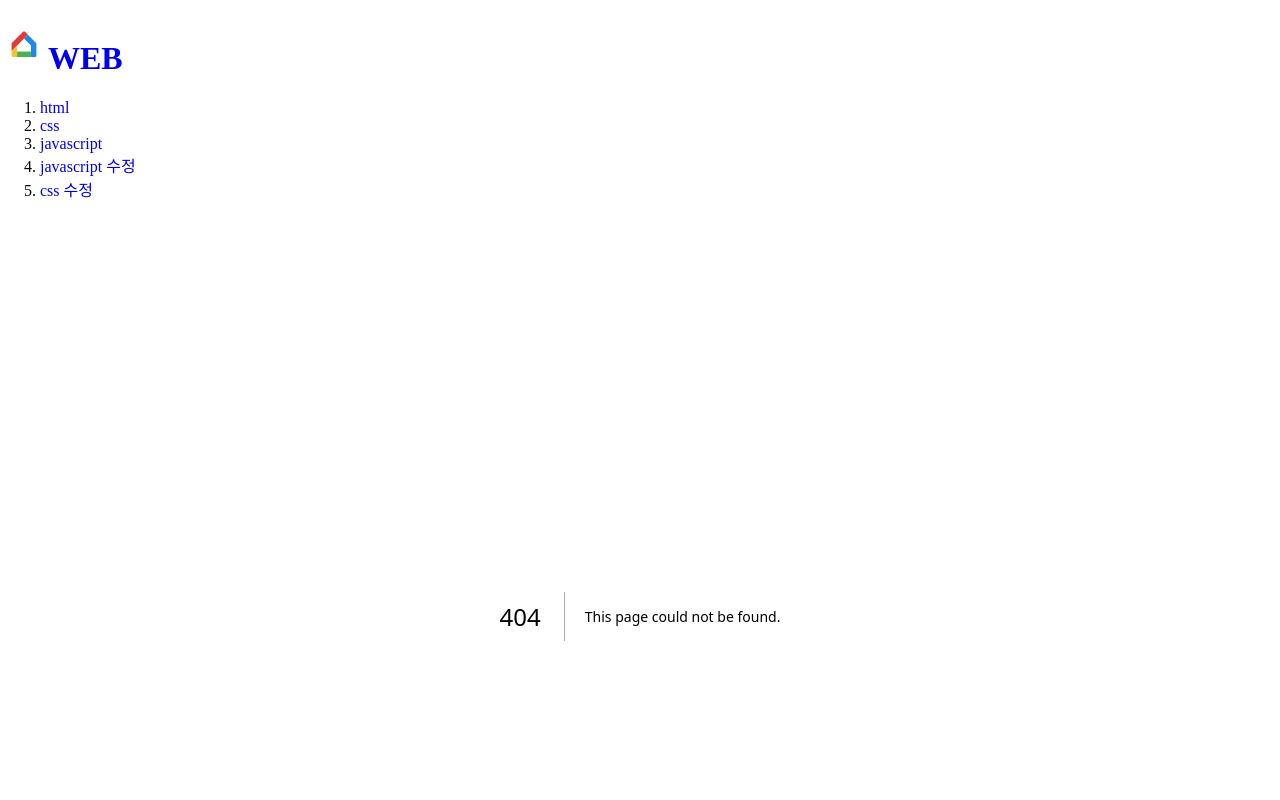
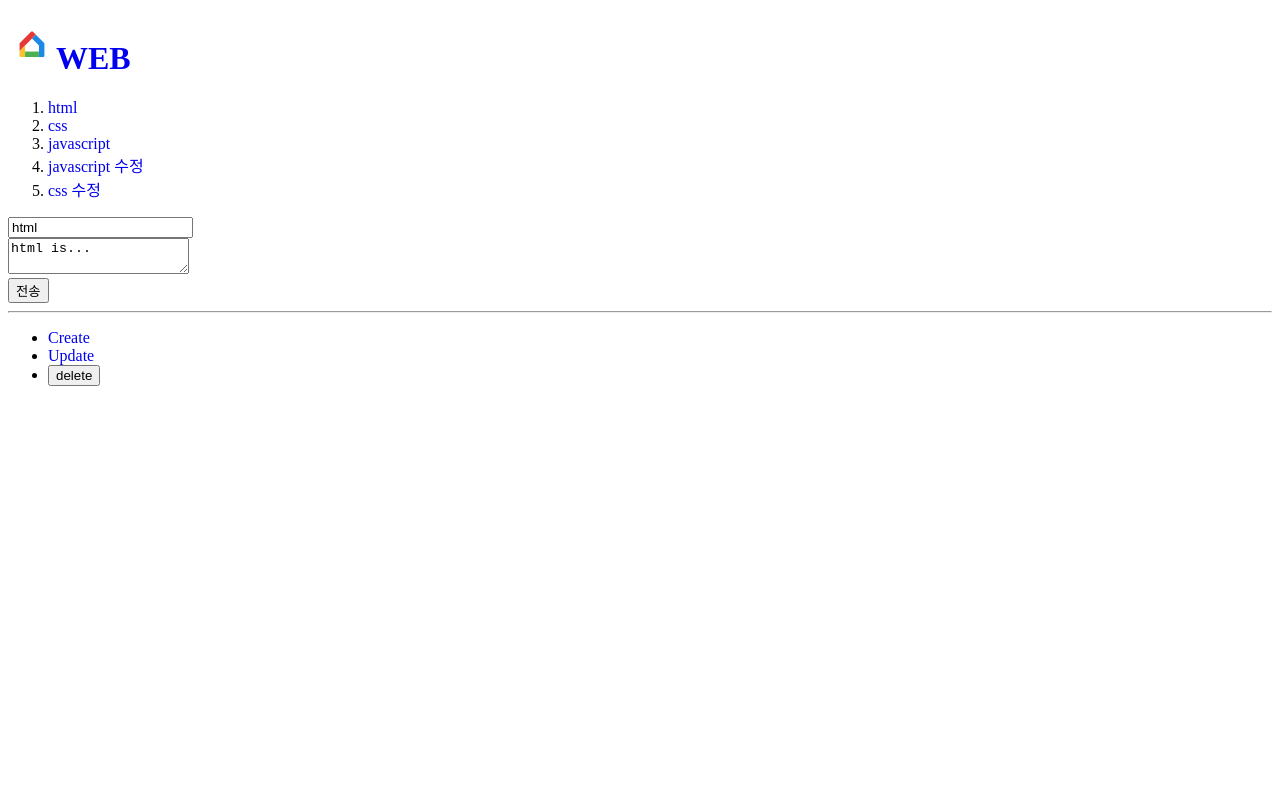
Before and after one commit to chaerimjo-web/nextjs_app_ex, a Next.js app: page /update/1 in a window 1280 px wide. Before the commit this address had no page. Shown: the top 800 px of the page. Built offline with nearby package versions, Linux system fonts and the light colour scheme; data requests are answered from the project's data file.

Commit message:
페이지 글 수정

```diff
--- /dev/null
+++ b/src/app/update/[id]/page.js
@@ -0,0 +1,67 @@
+"use client";
+import { useRouter, useParams } from 'next/navigation'
+import { useEffect, useState } from 'react';
+
+export default function Update(props) {
+  const params = useParams();
+  const id = params.id;
+
+  const [title, setTitle] = useState([]);
+  const [body, setBody] = useState([]);
+
+  useEffect(()=>{
+    fetch('http://localhost:9999/topics/'+id)
+    .then(res=>{
+       return res.json();//json->object
+    })
+    .then(result=>{
+      setTitle(result.title);
+      setBody(result.body);
+    });
+  },[id])
+  const router = useRouter();
+  const onSubmit = (e)=>{
+    e.preventDefault();
+    const options = {
+      method:'POST',
+      headers:{
+        'Content-Type':'application/json'
+      },
+      body:JSON.stringify({title, body}) //object->json
+    }
+    fetch('http://localhost:9999/topics', options)
+      .then(res=>res.json()) //결과를 객체로 변환
+      .then(result=>{
+        console.log(result);
+        router.push(`/read/${result.id}`);
+        router.refresh();
+      })
+  }
+  return (
+    <div>
+      <form onSubmit={onSubmit}>
+        <div>
+          <input type="text"
+            name="title"
+            placeholder="title"
+            value={title}
+            onChange={(e)=>{
+              setTitle(e.target.value); //새롭게 작성한 내용 값
+            }}/>
+        </div>
+        <div>
+          <textarea
+            name="body"
+            placeholder="content"
+            value={body}
+            onChange={(e)=>{
+              setBody(e.target.value);
+            }}>
+          </textarea>
+        </div>
+        <button type="submit">전송</button>
+      </form>
+      <hr/>
+    </div>
+  );
+}
```
